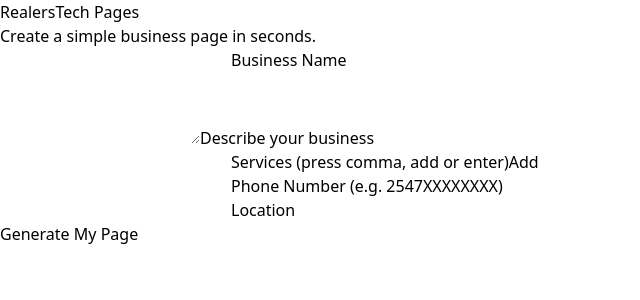
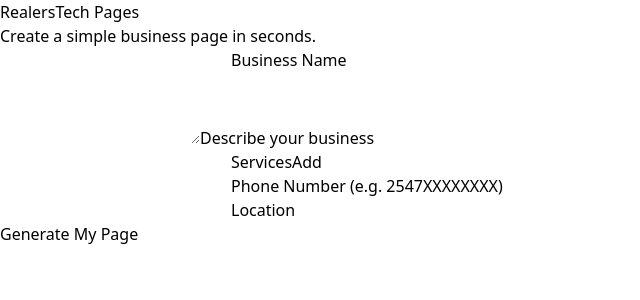
Before and after one commit to Otieno602/smallbiz-page-generator-frontend, a React (Vite) app: page / in a window 1280 px wide. Shown: the top 300 px of the page, without its empty margins (0-640 px from the left). Built offline with nearby package versions, Linux system fonts and the light colour scheme.

Commit message:
Improved the services tab

```diff
--- a/src/pages/CreatePage.jsx
+++ b/src/pages/CreatePage.jsx
@@ -184,7 +184,7 @@
                 peer-focus:text-blue-600
                 bg-white px-1"
               >
-                Services (press comma, add or enter)
+                Services
               </label>
 
               {/* Add Button */}
```
